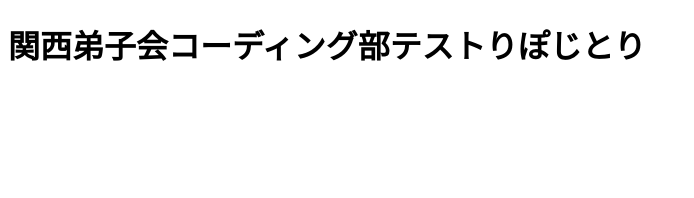
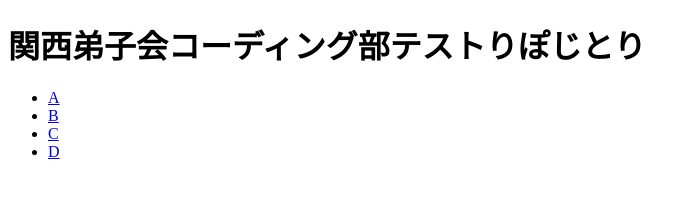
Before and after one commit to niwoshi/kansai-deshikai-coding, a plain HTML site: page index.html in a window 1280 px wide. Shown: the whole page, without its empty margins (0-694 px from the left). Drawn offline with Linux system fonts and the light colour scheme.

Commit message:
リンク追加

```diff
--- a/index.html
+++ b/index.html
@@ -7,6 +7,12 @@
 <body>
 <main>
   <h1>関西弟子会コーディング部テストりぽじとり</h1>
+  <ul>
+    <li><a href="a.html">A</a></li>
+    <li><a href="b.html">B</a></li>
+    <li><a href="c.html">C</a></li>
+    <li><a href="d.html">D</a></li>
+  </ul>
 </main>
 </body>
 </html>
```
